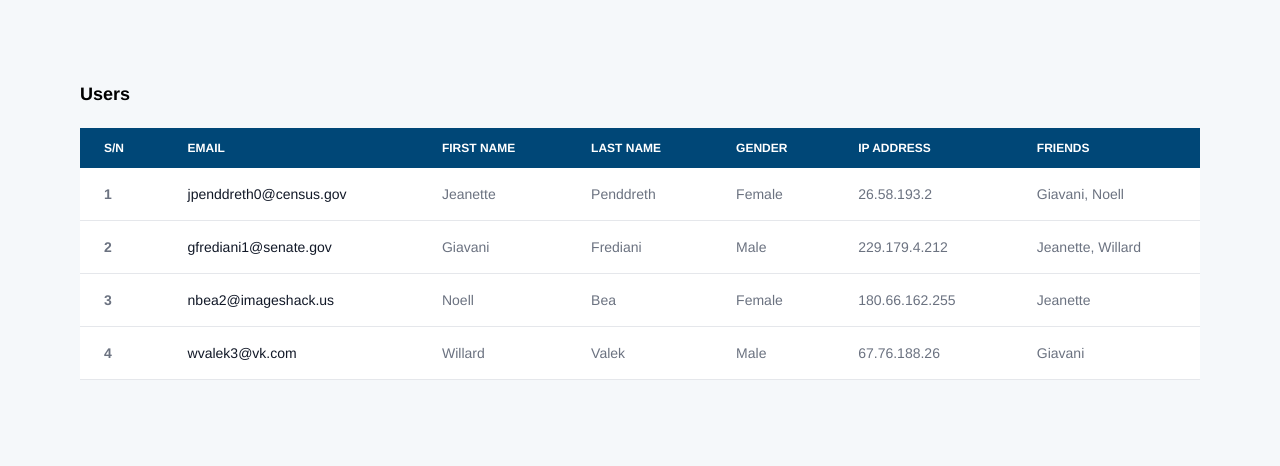
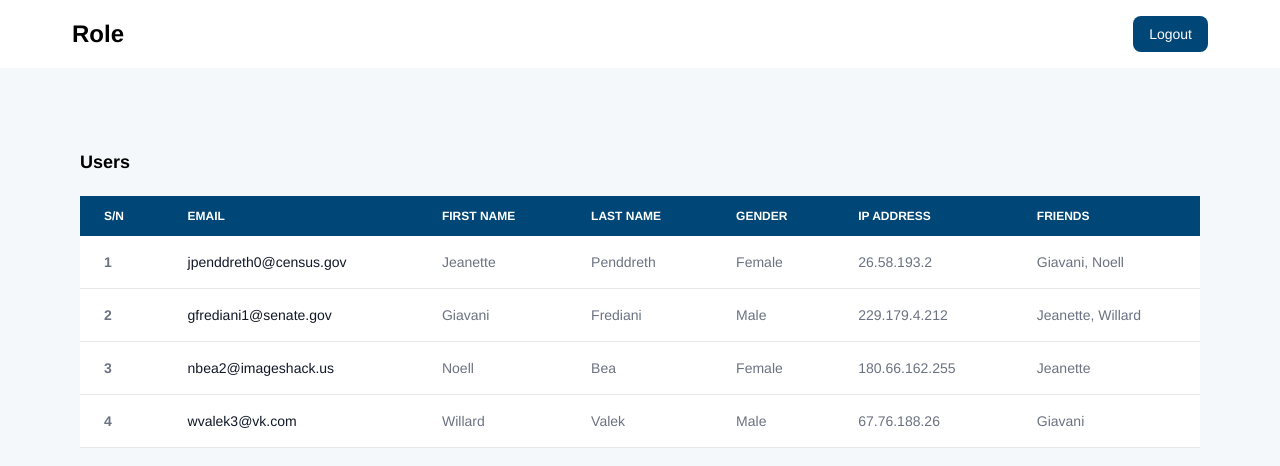
Before and after one commit to tradm/admin-role-management, a React (Vite) app: page / in a window 1280 px wide. Shown: the top 466 px of the page. Built offline with nearby package versions, Linux system fonts and the light colour scheme; data requests are answered from the project's data file; sample sign-in values are in the browser's storage; a web font is replaced by a local one.

Commit message:
feat: logout
implement logout feature

```diff
--- a/src/Login.tsx
+++ b/src/Login.tsx
@@ -15,8 +15,7 @@ const Login = () => {
 
     setUsername("");
     setPassword("");
-
-    navigate("/");
+    if (error != "") navigate("/");
   };
 
   const mockLoginValidator = (username: string, password: string) => {
@@ -36,10 +35,6 @@ const Login = () => {
     }
 
     setError("Incorrect username or password");
-
-    setTimeout(() => {
-      setError("");
-    }, 5000);
   };
 
   useEffect(() => {
--- /dev/null
+++ b/src/Navbar.tsx
@@ -0,0 +1,32 @@
+import { useNavigate } from "react-router-dom";
+
+const Navbar = () => {
+  const navigate = useNavigate();
+
+  const logOut = () => {
+    localStorage.removeItem("role");
+    navigate("/login");
+  };
+
+  return (
+    <nav className="bg-white border-gray-200">
+      <div className="max-w-screen-xl flex flex-wrap items-center justify-between mx-14 p-4">
+        <div className="flex items-center space-x-3 rtl:space-x-reverse">
+          <span className="self-center text-2xl font-semibold whitespace-nowrap">
+            Role
+          </span>
+        </div>
+        <div className="flex md:order-2 space-x-3 md:space-x-0 rtl:space-x-reverse">
+          <button
+            type="button"
+            className="text-white bg-primary hover:bg-primary focus:ring-4 focus:outline-none focus:ring-primary/90 font-medium rounded-lg text-sm px-4 py-2 text-center"
+            onClick={logOut}
+          >
+            Logout
+          </button>
+        </div>
+      </div>
+    </nav>
+  );
+};
+export default Navbar;
--- a/src/User.tsx
+++ b/src/User.tsx
@@ -1,6 +1,7 @@
 import { useEffect, useState } from "react";
 import { userType } from "./App";
 import { useNavigate } from "react-router-dom";
+import Navbar from "./Navbar";
 
 type User = {
   id: number;
@@ -39,6 +40,8 @@ const User = () => {
   }, []);
 
   return (
+    <>
+      <Navbar />
       <section className="m-20">
         <h3 className="font-bold text-lg mb-5">Users</h3>
         <div className="relative overflow-x-auto">
@@ -99,6 +102,7 @@ const User = () => {
           </table>
         </div>
       </section>
+    </>
   );
 };
 export default User;
```
Lines whose indentation alone changed are shown as unchanged.
